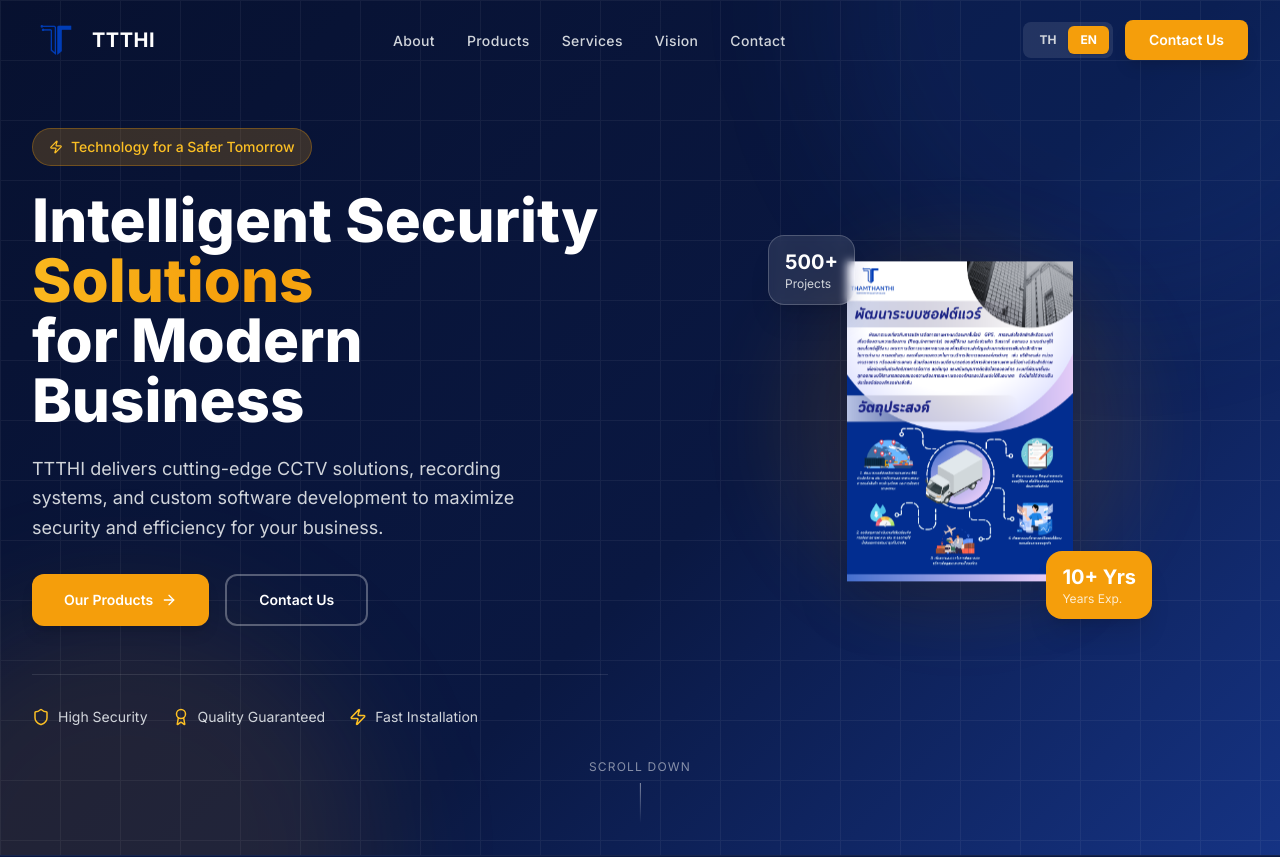
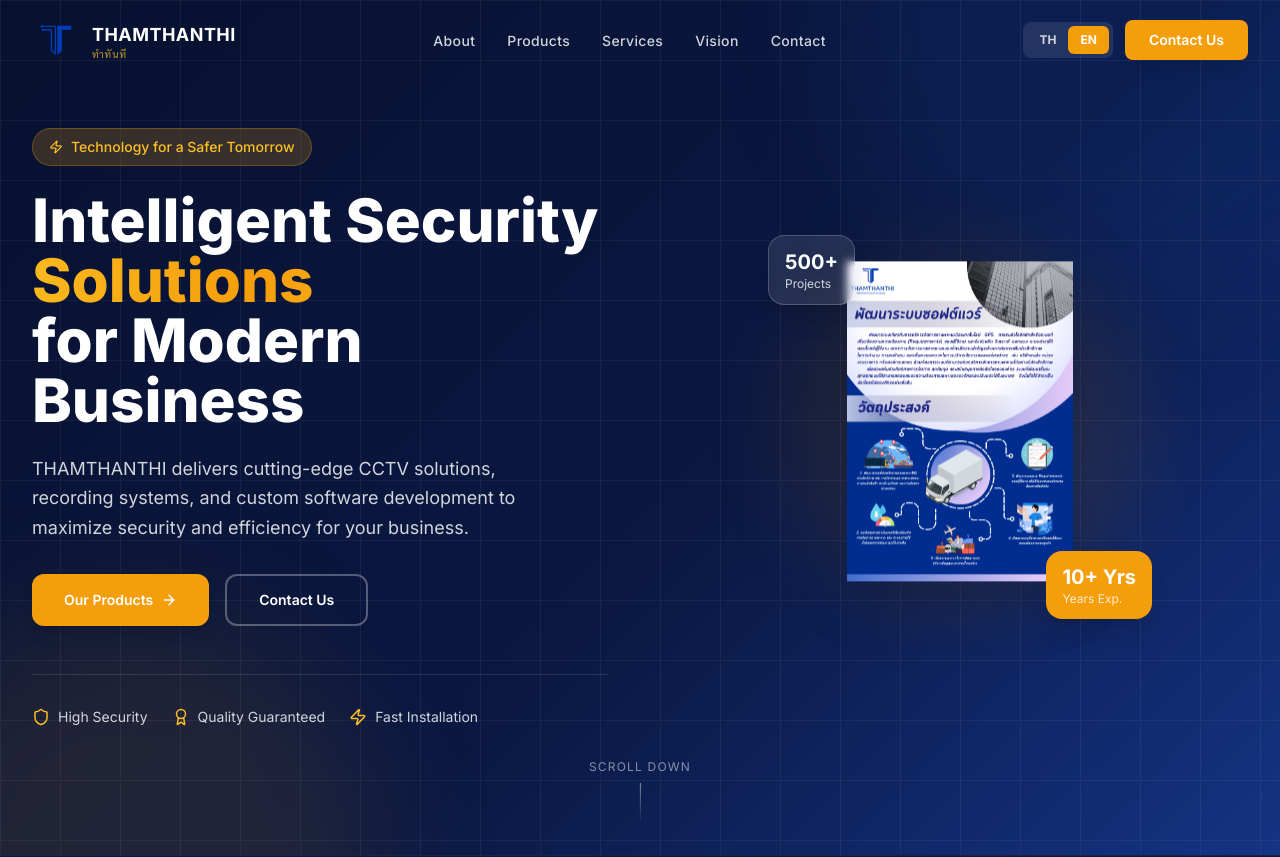
Before and after one commit to thamthanthi/thamthanthi.github.io, a Next.js app: page / in a window 1280 px wide. Shown: the top 857 px of the page. Built offline with nearby package versions, Linux system fonts and the light colour scheme.

Commit message:
feat: show company name bilingually (ทำทันที / THAMTHANTHI)

```diff
--- a/src/app/layout.tsx
+++ b/src/app/layout.tsx
@@ -3,11 +3,11 @@
 import { LanguageProvider } from "@/context/LanguageContext";
 
 export const metadata: Metadata = {
-  title: "TTTHI – Technology for a Safer Tomorrow",
+  title: "THAMTHANTHI – Technology for a Safer Tomorrow",
   description:
-    "TTTHI delivers cutting-edge CCTV solutions, recording systems, and custom software development. นำเสนอโซลูชันระบบกล้องวงจรปิด อุปกรณ์บันทึกภาพ และพัฒนาระบบซอฟต์แวร์ที่ทันสมัย",
+    "THAMTHANTHI delivers cutting-edge CCTV solutions, recording systems, and custom software development. นำเสนอโซลูชันระบบกล้องวงจรปิด อุปกรณ์บันทึกภาพ และพัฒนาระบบซอฟต์แวร์ที่ทันสมัย",
   keywords: [
-    "TTTHI",
+    "THAMTHANTHI",
     "กล้องวงจรปิด",
     "CCTV",
     "Smart Camera",
--- a/src/app/privacy-policy/page.tsx
+++ b/src/app/privacy-policy/page.tsx
@@ -8,10 +8,10 @@
 const content = {
   th: {
     title: "นโยบายความเป็นส่วนตัว",
-    subtitle: "บริษัท ทามแทนธิ จำกัด",
+    subtitle: "บริษัท ทำทันที จำกัด",
     updated: "อัปเดตล่าสุด: 1 มกราคม 2567",
     intro:
-      "บริษัท ทามแทนธิ จำกัด ('บริษัท') ให้ความสำคัญกับความเป็นส่วนตัวของผู้ใช้งานและลูกค้าทุกท่าน เราจัดทำนโยบายความเป็นส่วนตัวฉบับนี้เพื่ออธิบายวิธีการเก็บรวบรวม ใช้ และคุ้มครองข้อมูลส่วนบุคคลของท่าน",
+      "บริษัท ทำทันที จำกัด ('บริษัท') ให้ความสำคัญกับความเป็นส่วนตัวของผู้ใช้งานและลูกค้าทุกท่าน เราจัดทำนโยบายความเป็นส่วนตัวฉบับนี้เพื่ออธิบายวิธีการเก็บรวบรวม ใช้ และคุ้มครองข้อมูลส่วนบุคคลของท่าน",
     sections: [
       {
         title: "1. ข้อมูลที่เราเก็บรวบรวม",
@@ -67,7 +67,7 @@
       {
         title: "9. ติดต่อเรา",
         content: `หากท่านมีคำถามหรือต้องการใช้สิทธิ์ที่เกี่ยวข้องกับข้อมูลส่วนบุคคล สามารถติดต่อเราได้ที่:
-บริษัท ทามแทนธิ จำกัด
+บริษัท ทำทันที จำกัด
 อีเมล: info@ttthi.com
 โทรศัพท์: +66 (0) 00 000 0000`,
       },
--- a/src/components/Footer.tsx
+++ b/src/components/Footer.tsx
@@ -22,13 +22,18 @@
               <div className="relative w-12 h-12">
                 <Image
                   src="/Logo-TTTHI-(T).png"
-                  alt="TTTHI Logo"
+                  alt="THAMTHANTHI Logo"
                   fill
                   className="object-contain"
                 />
               </div>
               <span className="text-white font-bold text-2xl tracking-wide">
-                TTTHI
+                <span className="block text-lg font-bold">
+                  {lang === "th" ? "ทำทันที" : "THAMTHANTHI"}
+                </span>
+                <span className="block text-xs text-amber-400/70 tracking-widest">
+                  {lang === "th" ? "THAMTHANTHI" : "ทำทันที"}
+                </span>
               </span>
             </div>
             <p className="text-gray-400 leading-relaxed mb-6 max-w-sm">
@@ -112,7 +117,7 @@
       <div className="border-t border-white/10">
         <div className="max-w-7xl mx-auto px-4 sm:px-6 lg:px-8 py-5 flex flex-col sm:flex-row items-center justify-between gap-3">
           <p className="text-gray-500 text-sm">
-            © {currentYear} TTTHI. {lang === "th" ? f.rights.th : f.rights.en}
+            © {currentYear} {lang === "th" ? "ทำทันที" : "THAMTHANTHI"} (THAMTHANTHI). {lang === "th" ? f.rights.th : f.rights.en}
           </p>
           <div className="flex items-center gap-5">
             <Link
--- a/src/components/Navbar.tsx
+++ b/src/components/Navbar.tsx
@@ -78,14 +78,19 @@
             <div className="relative w-12 h-12 shrink-0">
               <Image
                 src="/Logo-TTTHI-(T).png"
-                alt="TTTHI Logo"
+                alt="THAMTHANTHI Logo"
                 fill
                 className="object-contain"
               />
             </div>
-            <span className="text-white font-bold text-xl tracking-wide group-hover:text-amber-400 transition-colors duration-200">
-              TTTHI
-            </span>
+            <div className="flex flex-col leading-none">
+              <span className="text-white font-bold text-lg tracking-wide group-hover:text-amber-400 transition-colors duration-200">
+                {lang === "th" ? "ทำทันที" : "THAMTHANTHI"}
+              </span>
+              <span className="text-amber-400/70 text-[10px] tracking-widest font-medium">
+                {lang === "th" ? "THAMTHANTHI" : "ทำทันที"}
+              </span>
+            </div>
           </Link>
 
           {/* Desktop Links */}
--- a/src/lib/translations.ts
+++ b/src/lib/translations.ts
@@ -8,8 +8,8 @@
     titleHighlight: { th: "อัจฉริยะ", en: "Solutions" },
     title2: { th: "สำหรับธุรกิจยุคใหม่", en: "for Modern Business" },
     desc: {
-      th: "TTTHI นำเสนอโซลูชันกล้องวงจรปิด ระบบบันทึกภาพ และพัฒนาซอฟต์แวร์ที่ทันสมัย เพื่อความปลอดภัยและประสิทธิภาพสูงสุดของธุรกิจคุณ",
-      en: "TTTHI delivers cutting-edge CCTV solutions, recording systems, and custom software development to maximize security and efficiency for your business.",
+      th: "THAMTHANTHI นำเสนอโซลูชันกล้องวงจรปิด ระบบบันทึกภาพ และพัฒนาซอฟต์แวร์ที่ทันสมัย เพื่อความปลอดภัยและประสิทธิภาพสูงสุดของธุรกิจคุณ",
+      en: "THAMTHANTHI delivers cutting-edge CCTV solutions, recording systems, and custom software development to maximize security and efficiency for your business.",
     },
     cta1: { th: "ดูสินค้าของเรา", en: "Our Products" },
     cta2: { th: "ติดต่อเรา", en: "Contact Us" },
@@ -31,8 +31,8 @@
     title1: { th: "ผู้เชี่ยวชาญด้านระบบ", en: "Specialists in Complete" },
     title2: { th: "ความปลอดภัยครบวงจร", en: "Security Systems" },
     desc1: {
-      th: "TTTHI ก่อตั้งขึ้นด้วยความมุ่งมั่นที่จะนำเสนอเทคโนโลยีความปลอดภัยที่ทันสมัย พร้อมด้วยบริการที่ครอบคลุมตั้งแต่การออกแบบระบบ การติดตั้ง ไปจนถึงการบำรุงรักษาหลังการขาย",
-      en: "TTTHI was founded with the mission to deliver modern security technology, offering comprehensive services from system design and installation to after-sales maintenance.",
+      th: "THAMTHANTHI ก่อตั้งขึ้นด้วยความมุ่งมั่นที่จะนำเสนอเทคโนโลยีความปลอดภัยที่ทันสมัย พร้อมด้วยบริการที่ครอบคลุมตั้งแต่การออกแบบระบบ การติดตั้ง ไปจนถึงการบำรุงรักษาหลังการขาย",
+      en: "THAMTHANTHI was founded with the mission to deliver modern security technology, offering comprehensive services from system design and installation to after-sales maintenance.",
     },
     desc2: {
       th: "ด้วยประสบการณ์กว่า 10 ปี และทีมวิศวกรผู้เชี่ยวชาญ เราพร้อมให้บริการทั้งองค์กรภาคเอกชน หน่วยงานภาครัฐ และโครงการพิเศษทุกประเภท",
```
Also changed, not shown: src/app/terms-of-service/page.tsx (+4 -4 lines).
